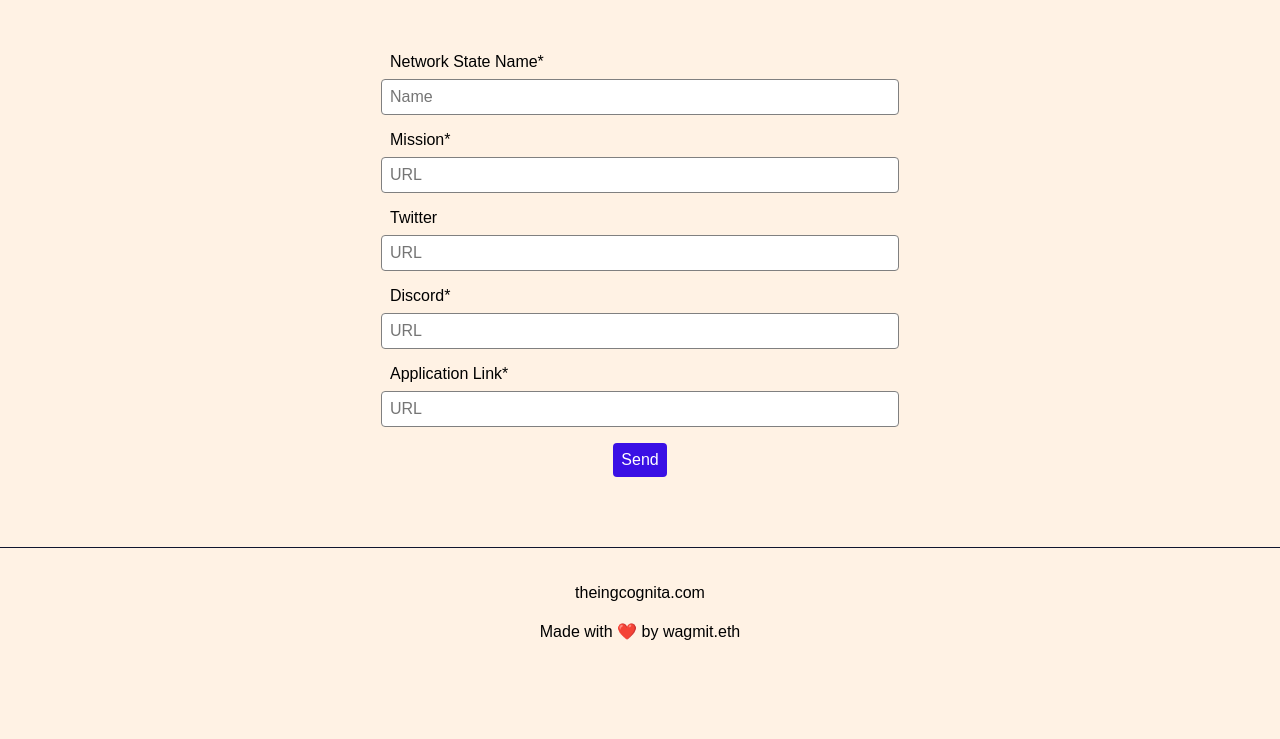
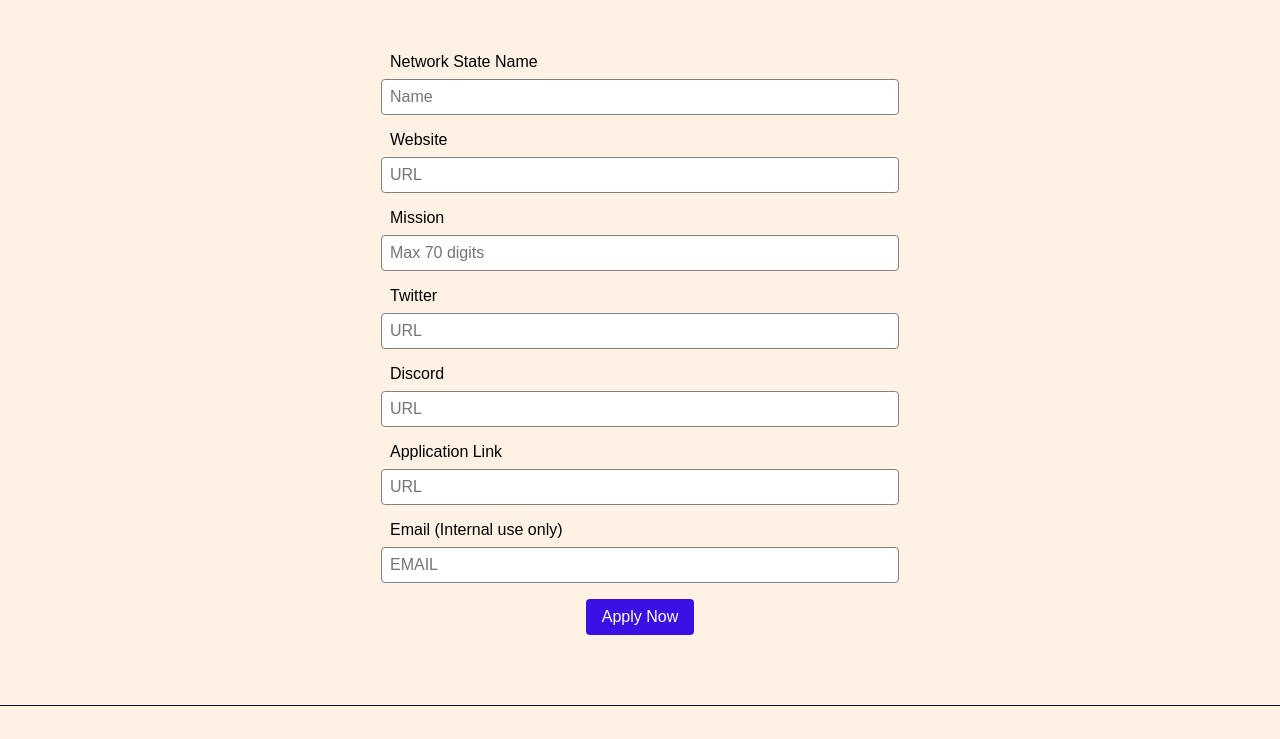
Before and after one commit to wagmiteth/theIncognita, a plain HTML site: page contact.html in a window 1280 px wide. Shown: the part 171-910 px from the top of the page. Before the commit the page ends 848 px from the top, so only its background shows below. Drawn offline with Linux system fonts and the light colour scheme.

Commit message:
Updated fields and styles cta

```diff
--- a/contact.html
+++ b/contact.html
@@ -1,15 +1,12 @@
 <!DOCTYPE html>
 <html>
+
 <head>
-    <title>Learn about Network States | The Incognita</title>
+  <title>Apply to get listed | The Incognita</title>
   <link rel="stylesheet" type="text/css" href="style.css" />
   <script type="text/javascript" src="script.js"></script>
   <meta name="viewport" content="width=device-width, initial-scale=1.0" />
-    <link
-      rel="shortcut icon"
-      type="favicon"
-      href="icons/theIncognitaLogo.png"
-    />
+  <link rel="shortcut icon" type="favicon" href="icons/theIncognitaLogo.png" />
 </head>
 
 <body>
@@ -18,18 +15,12 @@
       <!-- Navbar starts here -->
 
       <!-- Load an icon library to show a hamburger menu (bars) on small screens -->
-        <link
-          rel="stylesheet"
-          href="https://cdnjs.cloudflare.com/ajax/libs/font-awesome/4.7.0/css/font-awesome.min.css"
-        />
+      <link rel="stylesheet"
+        href="https://cdnjs.cloudflare.com/ajax/libs/font-awesome/4.7.0/css/font-awesome.min.css" />
 
       <div class="topnav" id="myTopnav">
         <a href="index.html" id="nav-logo" class="active">
-            <img
-              src="icons/theIncognitaLogo.png"
-              alt="The incgonita logo"
-              id="meny-icon"
-            />
+          <img src="icons/theIncognitaLogo.png" alt="The incgonita logo" id="meny-icon" />
         </a>
         <a href="#"></a>
         <a href="#"></a>
@@ -43,48 +34,32 @@
       </div>
       <!-- Content starts here -->
       <div class="container-content">
-          <div class="hero-category">
-            <h1>Fill in the form</h1>
+
+        <h1>Apply to get listed</h1>
         <p>
           <br />
           <br />
         </p>
-          </div>
-          <!-- CTA starts here -->
+
+        <!-- Form starts here -->
         <form action="https://submit-form.com/OkZ4UNir">
-            <label for="name">Network State Name*</label>
-            <input
-              type="hidden"
-              name="_redirect"
-              value="https://theincognita.com/thanks"
-            />
-            <input
-              type="text"
-              id="name"
-              name="name"
-              placeholder="Name"
-              required="true"
-            />
-            <label for="email">Mission*</label>
-            <input type="url" id="website" name="website" placeholder="URL" />
+          <label for="name">Network State Name</label>
+          <input type="hidden" name="_redirect" value="https://theincognita.com/thanks" />
+          <input type="text" id="name" name="name" placeholder="Name" required="true" />
+          <label for="website">Website</label>
+          <input type="url" id="website" name="website" placeholder="URL" required="true" />
+          <label for="mission">Mission</label>
+          <input type="url" id="mission" name="mission" placeholder="Max 70 digits" required="true" />
           <label for="twitter">Twitter</label>
           <input type="url" id="twitter" name="twitter" placeholder="URL" />
-            <label for="discord">Discord*</label>
-            <input
-              type="url"
-              id="discord"
-              name="discord"
-              placeholder="URL"
-              required="true"
-            />
-            <label for="applicationLink">Application Link*</label>
-            <input
-              id="applicationLink"
-              name="applicationLink"
-              placeholder="URL"
-              required="true"
-            />
-            <button type="submit">Send</button>
+          <label for="discord">Discord</label>
+          <input type="url" id="discord" name="discord" placeholder="URL" />
+          <label for="applicationLink">Application Link</label>
+          <input id="applicationLink" name="applicationLink" placeholder="URL" required="true" />
+          <label for="email">Email (Internal use only)</label>
+          <input type="email" id="email" name="email" placeholder="EMAIL" />
+
+          <button type="submit">Apply Now</button>
         </form>
       </div>
     </div>
@@ -95,13 +70,12 @@
           <p>theingcognita.com</p>
           <p>
             Made with ❤️ by
-              <a href="https://twitter.com/wagmiteth" target="_blank"
-                >wagmit.eth</a
-              >
+            <a href="https://twitter.com/wagmiteth" target="_blank">wagmit.eth</a>
           </p>
         </div>
       </div>
     </footer>
   </div>
 </body>
+
 </html>
--- a/style.css
+++ b/style.css
@@ -373,7 +373,7 @@ textarea {
 
 button[type="submit"] {
   margin-top: 1rem;
-  padding: 0.5rem;
+  padding: 9px 16px;
   background-color: var(--primary-color);
   color: white;
   border: none;
```
Lines whose indentation alone changed are shown as unchanged.
